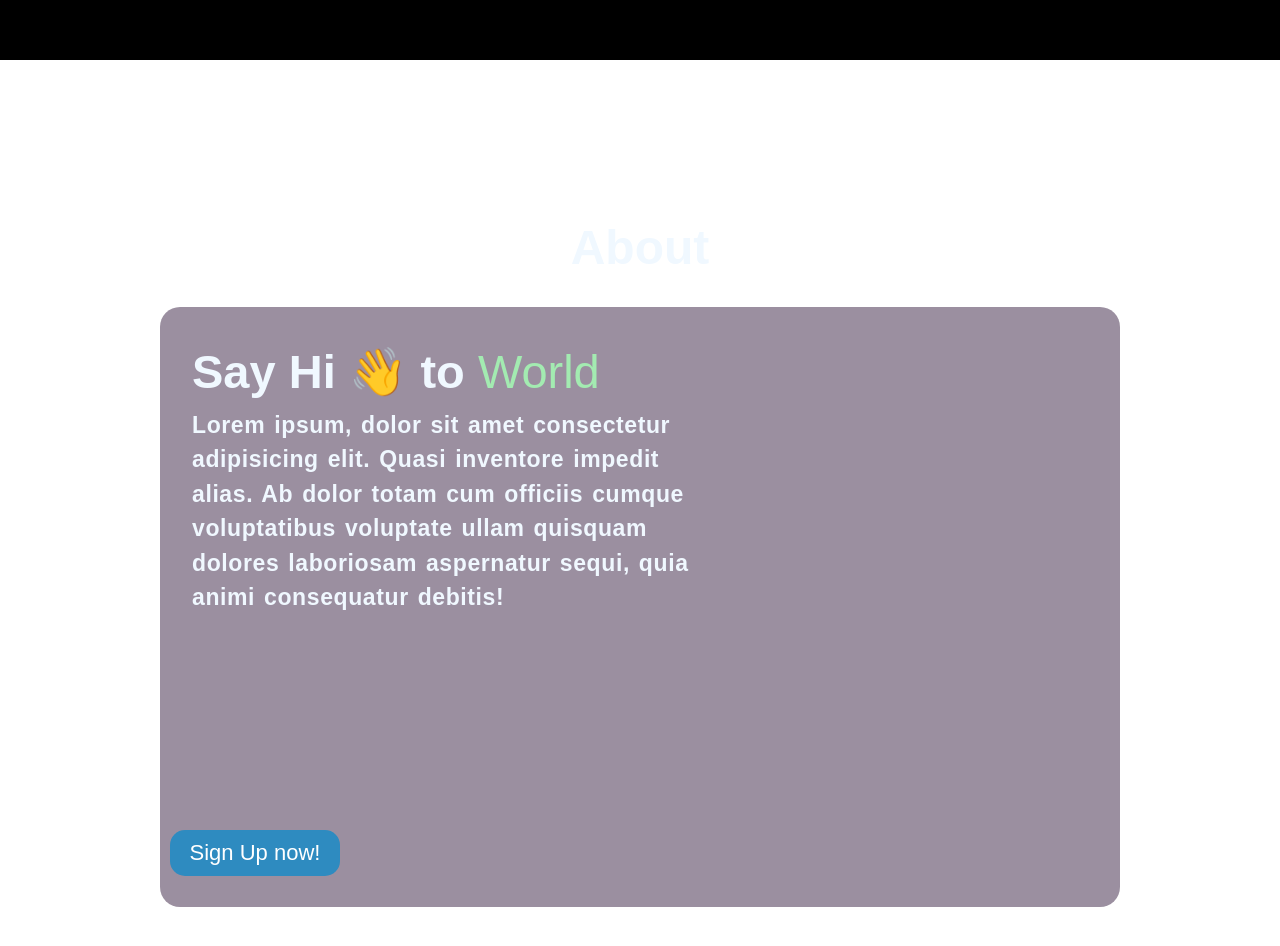
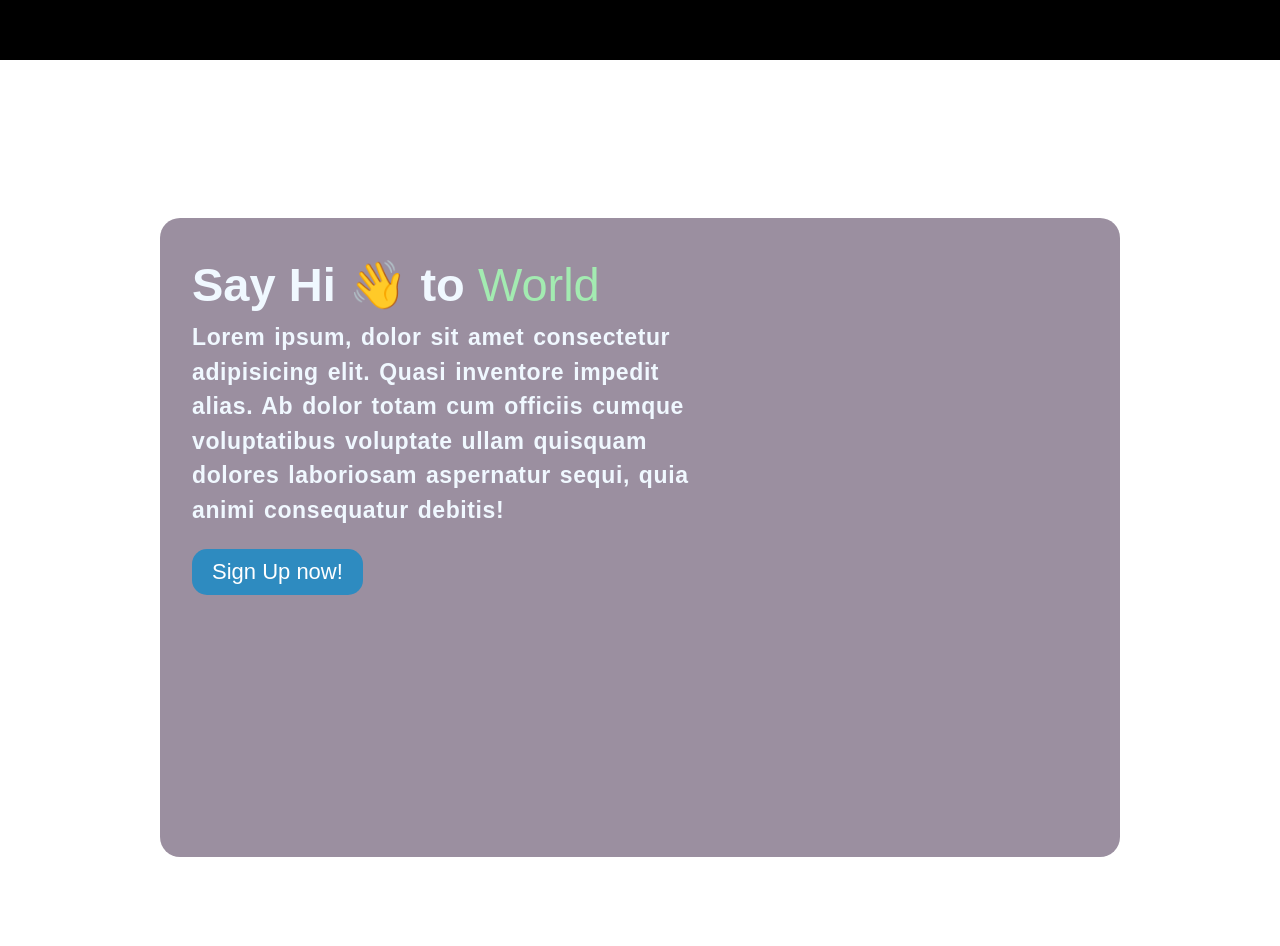
Before and after one commit to divyansh-tamrakar/peace-hub, a React (Create React App) app: page / in a window 1280 px wide. Shown: the part 740-1686 px from the top of the page. Built offline with nearby package versions, Linux system fonts and the light colour scheme; the HTML template or start-up script is replaced by a standard one.

Commit message:
fixed indentation

```diff
--- a/src/components/About/About.css
+++ b/src/components/About/About.css
@@ -10,27 +10,28 @@
 .about {
   height: 100vh;
   color: aliceblue;
+  padding-top: 90px;
 }
 
-.title {
+/* .title {
   padding-top: 60px;
   font-size: 1.5rem;
   text-align: center;
   margin: 2rem 0;
-}
+} */
 
 .container {
   display: flex;
   justify-content: center;
   /* align-items: center; */
   flex-direction: column;
-  height: 100%;
+  height: 90%;
   background-color: #5c49649c;
   width: 75%;
   margin: auto;
-  height: 75vh;
   /* box-shadow: 12px 14px 30px 0.5px #a69ce7; */
   border-radius: 20px;
+  backdrop-filter: blur(5px);
 }
 /* to use in the container's backround(if necessary): #252944a0 */
 
@@ -74,10 +75,11 @@
   color: #A3EBB1;
 }
 
-.btn{display: flex;
+.btn {
+  /* display: flex; */
   margin-top: 4%;
-  height: 55px;
-  width: 190px;
+  /* height: 55px; */
+  width: auto;
   justify-content: center;
   align-items: center;
 }
--- a/src/components/About/About.jsx
+++ b/src/components/About/About.jsx
@@ -4,9 +4,9 @@ import "../About/About.css";
 const About = () => {
   return (
     <div className="about" id="aboutId">
-      <div className="title">
+      {/* <div className="title">
         <h1>About</h1>
-      </div>
+      </div> */}
       <div className="container">
         <div className="about_content">
           <div className="about-text-1">
@@ -19,12 +19,13 @@ const About = () => {
               voluptatibus voluptate ullam quisquam dolores laboriosam
               aspernatur sequi, quia animi consequatur debitis!
             </p>
-          </div>
             <div className="btn">
               <button className="button">
                 <span>Sign Up now!</span>
               </button>
             </div>
+          </div>
+
         </div>
       </div>
     </div>
```
